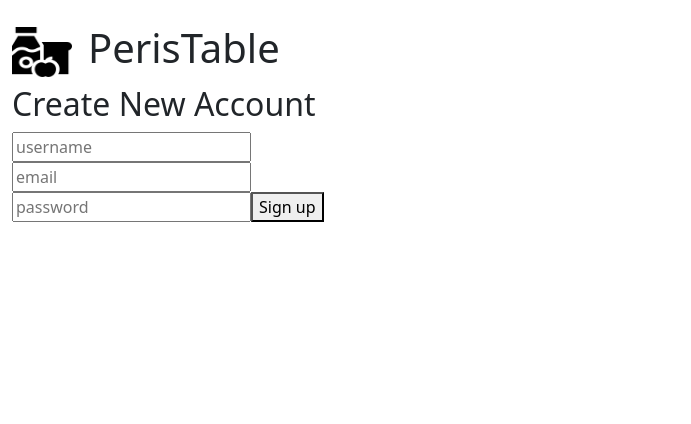
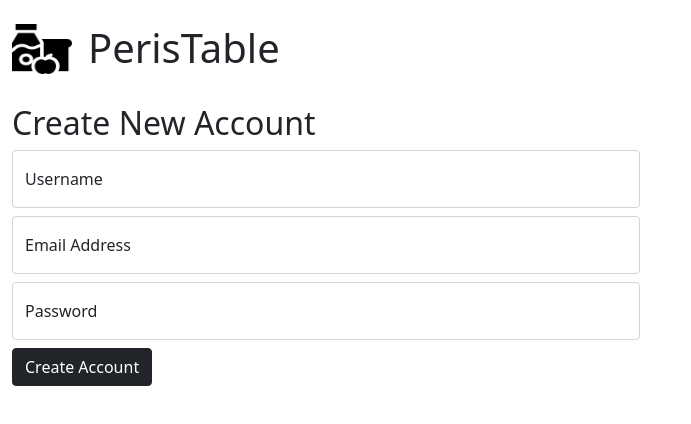
Before and after one commit to tan-weijie/PerisTable, a React (Create React App) app in the folder frontend/: page /signup in a window 1280 px wide. Shown: the top 424 px of the page, without its empty margins (0-691 px from the left). Built offline with nearby package versions, Linux system fonts and the light colour scheme; no server answers.

Commit message:
css for login, signup done

```diff
--- a/frontend/src/App.js
+++ b/frontend/src/App.js
@@ -12,6 +12,7 @@ import DashboardPage from "./pages/DashboardPage";
 import AddPage from './pages/AddPage';
 import EditPage from './pages/EditPage';
 import ShowPage from './pages/ShowPage';
+import Header from './components/Header';
 import axios from "axios"
 import "bootstrap/dist/css/bootstrap.min.css";
 import "bootstrap-icons/font/bootstrap-icons.css";
@@ -30,32 +31,43 @@ function App() {
         })
     },[])
 
+    const handleHome = () => {
+        window.location = "./home";
+    }
+
     return (
       <div className="mt-4">
       <div className="container-fluid" >
 
         <UserContext.Provider value={{username, setUsername, email,setEmail}}>
             <BrowserRouter>
-                <h1><Link to="/"><img src="./groceries.png" width="60px" height="50px" className="me-3"/></Link>PerisTable</h1>
+                <div className="d-flex flex-row mb-3">
+                    <img onClick={handleHome} src="./groceries.png" width="60px" height="50px" className="me-3"/>
+                    <h1>PerisTable</h1>
+                </div>
                 <main>
                     <Switch>
-                        <Route exact path={'/'} component={Home} />
+                        <Route exact path={'/'}>
+                            <Home />
+                        </Route>
                         <Route exact path={'/login'} component={Login} />
-                        <Route exact path={'/signup'} component={Signup} />
+                        <Route exact path={'/signup'}>
+                            <Signup />
+                        </Route>
                         <Route path="/home">
-                        <Navbar setEmail={setEmail} setUsername={setUsername} email={email} username={username}></Navbar>
-                        <DashboardPage username={username}/>
+                            <Navbar setEmail={setEmail} setUsername={setUsername} email={email} username={username}></Navbar>
+                            <DashboardPage username={username}/>
                         </Route>
                         <Route path="/show/:id">
-                        <Navbar setEmail={setEmail} setUsername={setUsername} email={email} username={username}></Navbar>
+                            <Navbar setEmail={setEmail} setUsername={setUsername} email={email} username={username}></Navbar>
                             <ShowPage/>
                         </Route>
                         <Route path="/add">
-                        <Navbar setEmail={setEmail} setUsername={setUsername} email={email} username={username}></Navbar>
+                            <Navbar setEmail={setEmail} setUsername={setUsername} email={email} username={username}></Navbar>
                             <AddPage username={username}/>
                         </Route>
                         <Route path="/edit/:id">
-                        <Navbar setEmail={setEmail} setUsername={setUsername} email={email} username={username}></Navbar>
+                            <Navbar setEmail={setEmail} setUsername={setUsername} email={email} username={username}></Navbar>
                             <EditPage/>
                         </Route>
                     </Switch>
--- a/frontend/src/components/Navbar.js
+++ b/frontend/src/components/Navbar.js
@@ -29,7 +29,7 @@ const Navbar = (props) => {
                             <Link className="nav-link text-white" to="/add">Add Item</Link>
                         </li>
                         <li className="nav-item">
-                            <Link className="nav-link" to="/shoppinglist">Shopping List</Link>
+                            <a className="nav-link">Shopping List</a>
                         </li>
                         <li className="nav-item">
                             <Link className="nav-link text-white" to="/home">{email && (<div>Hi, <b>{username} </b></div>)}</Link>
--- a/frontend/src/components/Signup.js
+++ b/frontend/src/components/Signup.js
@@ -25,13 +25,24 @@ function Register(){
     }
 
     return(
-        <div>
+        <div className="mt-4">
             <h2>Create New Account </h2>
-            <form className="signup" action="" onSubmit={e=>{handleRegister(e)}}>
-                <input className="input" type="username" placeholder="username" value={username} onChange={e=>setUsername(e.target.value)}/><br/>
-                <input className="input" type="email" placeholder="email" value={email} onChange={e=>setEmail(e.target.value)}/><br/>
-                <input className="input" type="password" placeholder="password" value={password} onChange={e=>setPassword(e.target.value)}/>
-                <button className="button" type="submit">Sign up</button>
+            <form action="" onSubmit={e=>{handleRegister(e)}}>
+                <div className="form-floating mb-2">
+                    <input className="form-control w-50" id="floatingName" type="username" placeholder="username" value={username} onChange={e=>setUsername(e.target.value)}/>
+                    <label for="floatingName">Username</label>
+                </div>
+                <div className="form-floating mb-2">
+                    <input className="form-control w-50" id="floatingEmail" type="email" placeholder="email" value={email} onChange={e=>setEmail(e.target.value)}/>
+                    <label for="floatingEmail">Email Address</label>
+                </div>
+                <div className="form-floating mb-2">
+                    <input className="form-control w-50" id="floatingPassword" type="password" placeholder="password" value={password} onChange={e=>setPassword(e.target.value)}/>
+                    <label for="floatingPassword">Password</label>
+                </div>
+                <div className="form-floating mb-4">
+                    <button className="btn btn-dark text-white" type="submit">Create Account</button>
+                </div>
             </form>
         </div>
     )
--- a/frontend/src/pages/AddPage.js
+++ b/frontend/src/pages/AddPage.js
@@ -76,51 +76,49 @@ const AddPage = (props) => {
     }
 
     return (
-        <div class="center">
+        <div className="center mt-4">
             <form onSubmit={handleSubmit}>
                 {img ? <img src={img}/> : <img src="https://via.placeholder.com/200x250.png?text=No+Image+Selected"/>}
-                <table>
-                    <tr>
-                        <label>Image: </label>
-                        <input onChange={handleImage} type="file" placeholder="Image" accept=".jpeg, .png, .jpg"/>
-                    </tr>
-                    <tr>
-                        <label>Item: </label>
-                        <input onChange={(e)=> setItem(e.target.value)} value={item} type="text" placeholder="Item"/>
-                    </tr>
-                    <tr>
-                        <label>Category: </label>
-                        <select onChange={(e)=> setCategory(e.target.value)}>
+                    <div className="finput-group mt-4 mb-7">
+                        <input className="form-control" id="fileUpload" onChange={handleImage} type="file" placeholder="Image" accept=".jpeg, .png, .jpg"/>
+                    </div>
+                    <div className="form-floating mt-2 mb-2">
+                        <input className="form-control w-70" id="inputItem" onChange={(e)=> setItem(e.target.value)} value={item} type="text" placeholder="Item"/>
+                        <label for="inputItem">Item Name</label>
+                    </div>
+                    <div className="form-floating mt-2 mb-2">
+                        <select className="form-select" id="floatingSelect" onChange={(e)=> setCategory(e.target.value)}>
+                            <option selected>Choose a category</option>
                             <option value="Fruits">Fruits</option>
                             <option value="Vegetables">Vegetables</option>
                             <option value="Meat">Meat</option>
                             <option value="Dairy">Dairy</option>
                             <option value="Others">Others</option>
                         </select>
-                    </tr>
-                    <tr>
-                        <label>Quantity: </label>
-                        <input onChange={(e)=> setQuantity(e.target.value)} value={quantity} type="text" placeholder="Quantity"/>
-                    </tr>
-                    <tr>
+                        <label for="floatingSelect">Category</label>
+                    </div>
+                    <div className="form-floating mt-2 mb-2">
+                        <input className="form-control w-70" id="inputQty" onChange={(e)=> setQuantity(e.target.value)} value={quantity} type="text" placeholder="Quantity"/>
+                        <label for="inputQty">Quantity</label>
+                    </div>
+                    <div>
                         <label>Expiry Date: </label>
                         <input onChange={(e)=> setExpiryDate(e.target.value)} value={expiryDate} type="date" placeholder="Expiry Date"/>
-                    </tr>
-                    <tr>
+                    </div>
+                    <div>
                         <label>Purchase Date: </label>
                         <input onChange={(e)=> setPurchaseDate(e.target.value)} value={purchaseDate} type="date" placeholder="Purchase Date"/>
-                    </tr>
-                    <tr>
+                    </div>
+                    <div>
                         <label>Location: </label>
                         <input onChange={(e)=> setLocation(e.target.value)} value={location} type="text" placeholder="Location"/>
-                    </tr>
-                    <tr>
+                    </div>
+                    <div>
                         <label>Price: </label>
                         <input onChange={(e)=> setPrice(e.target.value)} value={price} type="text" placeholder="Price"/>
-                    </tr>
-                </table>
+                    </div>
                 <br/>
-                <a onClick={handleSubmit} href="./home" >Add Item</a>
+                <button onClick={handleSubmit} href="./home" >Add Item</button>
             </form>
         </div>
     )
```
